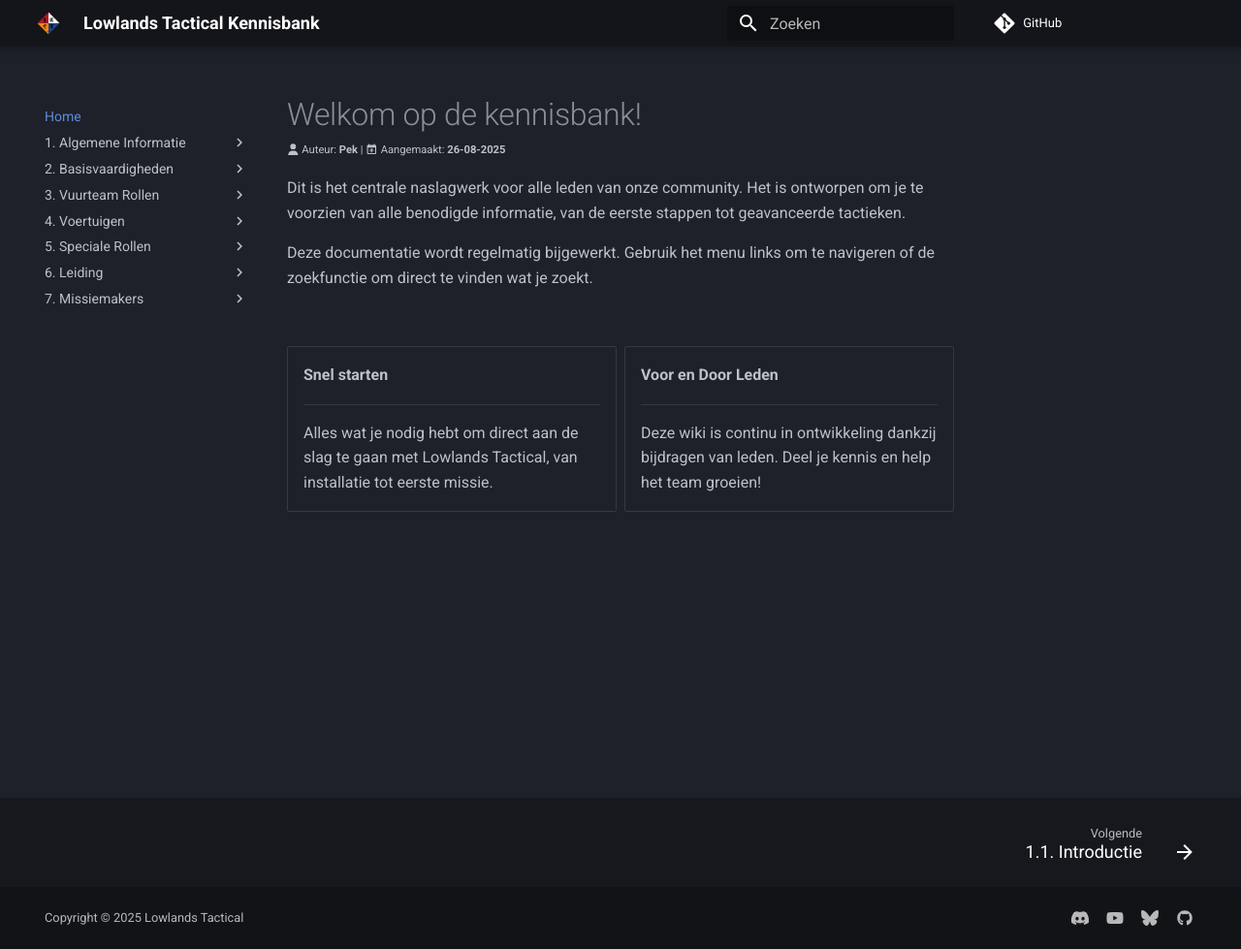
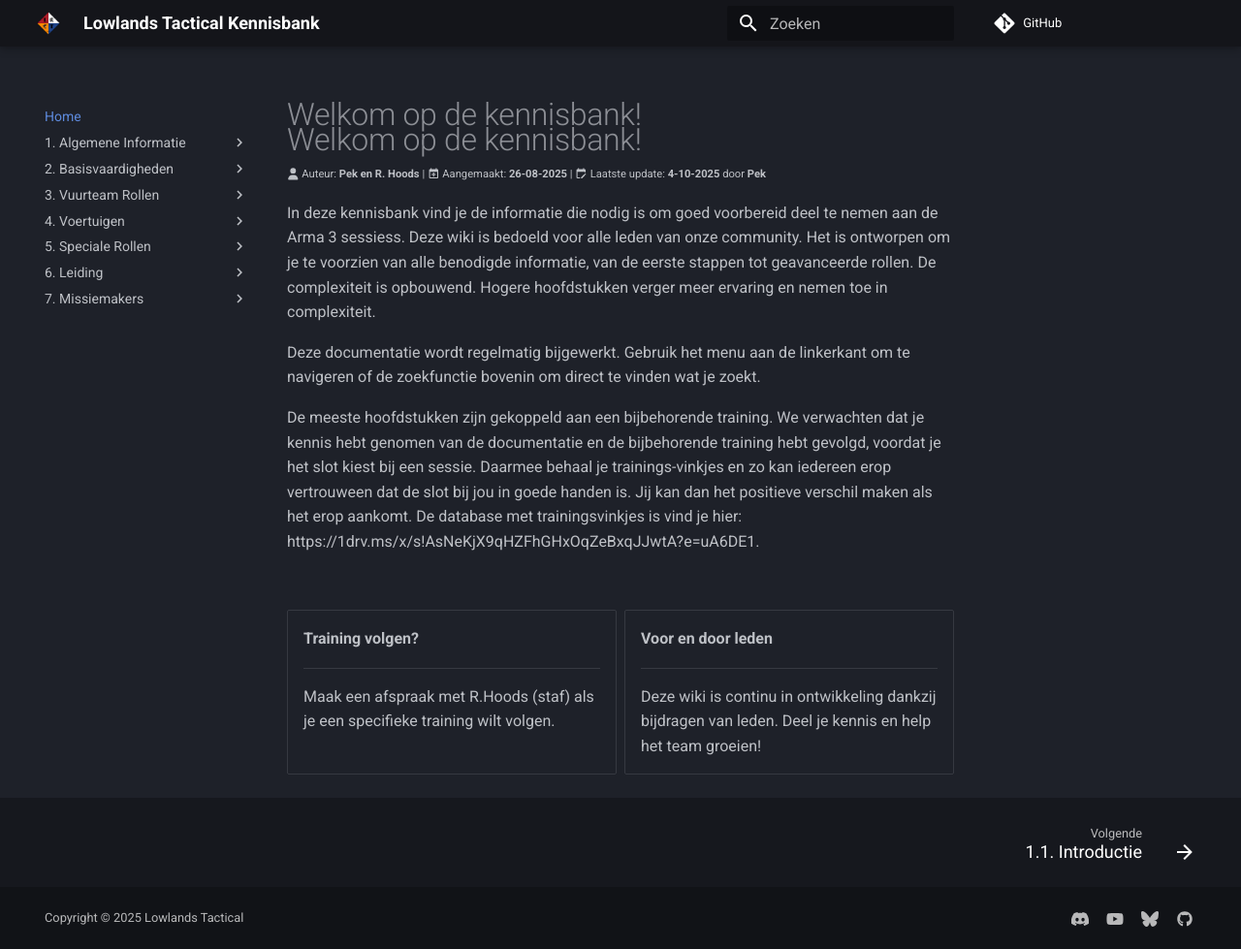
Before and after one commit to Lowlands-Tactical/LT-Wiki, an MkDocs documentation site: the page built from docs/index.md, in a window 1280 px wide and 979 px high. Shown: the whole window at 97% size. Built offline with MkDocs 1.6.1 and Material for MkDocs 9.7.7, drawn with Linux system fonts in a browser that asks for light colours; comment, search, counter and statistics services are not loaded.

Commit message:
homepage update

```diff
--- a/docs/index.md
+++ b/docs/index.md
@@ -3,25 +3,29 @@
 title: Homepagina
 ---
 #  Welkom op de kennisbank!
+#  Welkom op de kennisbank!
 <span style="font-size:0.7em;">
-    :fontawesome-solid-user: Auteur: **Pek** | :material-calendar-plus: Aangemaakt: **26-08-2025**
+    :fontawesome-solid-user: Auteur: **Pek en R. Hoods** | :material-calendar-plus: Aangemaakt: **26-08-2025** | :material-calendar-edit: Laatste update: **4-10-2025** door **Pek**
 </span>
 
-Dit is het centrale naslagwerk voor alle leden van onze community. Het is ontworpen om je te voorzien van alle benodigde informatie, van de eerste stappen tot geavanceerde tactieken.
+In deze kennisbank vind je de informatie die nodig is om goed voorbereid deel te nemen aan de Arma 3 sessiess. Deze wiki is bedoeld voor alle leden van onze community. Het is ontworpen om je te voorzien van alle benodigde informatie, van de eerste stappen tot geavanceerde rollen. De complexiteit is opbouwend. Hogere hoofdstukken verger meer ervaring en nemen toe in complexiteit.
 
-Deze documentatie wordt regelmatig bijgewerkt. Gebruik het menu links om te navigeren of de zoekfunctie om direct te vinden wat je zoekt.
+Deze documentatie wordt regelmatig bijgewerkt. Gebruik het menu aan de linkerkant om te navigeren of de zoekfunctie bovenin om direct te vinden wat je zoekt.
+
+De meeste hoofdstukken zijn gekoppeld aan een bijbehorende training. We verwachten dat je kennis hebt genomen van de documentatie en de bijbehorende training hebt gevolgd, voordat je het slot kiest bij een sessie. Daarmee behaal je trainings-vinkjes en zo kan iedereen erop vertrouween dat de slot bij jou in goede handen is. Jij kan dan het positieve verschil maken als het erop aankomt. De database met trainingsvinkjes is vind je hier: https://1drv.ms/x/s!AsNeKjX9qHZFhGHxOqZeBxqJJwtA?e=uA6DE1.
+
 
 #
 
 <div class="grid cards" markdown>
 
--   **Snel starten**
+-   **Training volgen?**
 
     ---
 
-    Alles wat je nodig hebt om direct aan de slag te gaan met Lowlands Tactical, van installatie tot eerste missie.
+    Maak een afspraak met R.Hoods (staf) als je een specifieke training wilt volgen.
 
--   **Voor en Door Leden**
+-   **Voor en door leden**
 
     ---
 
```
